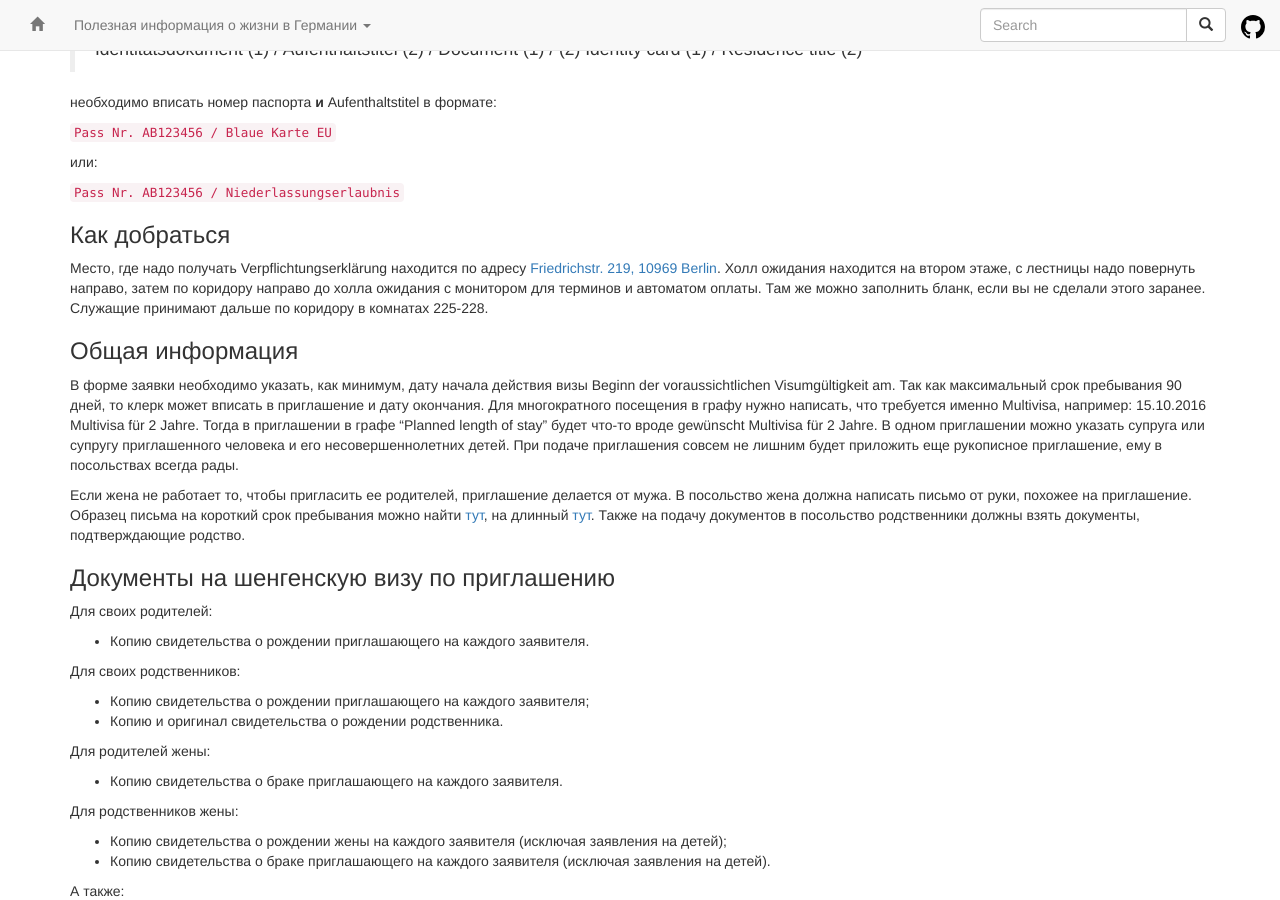
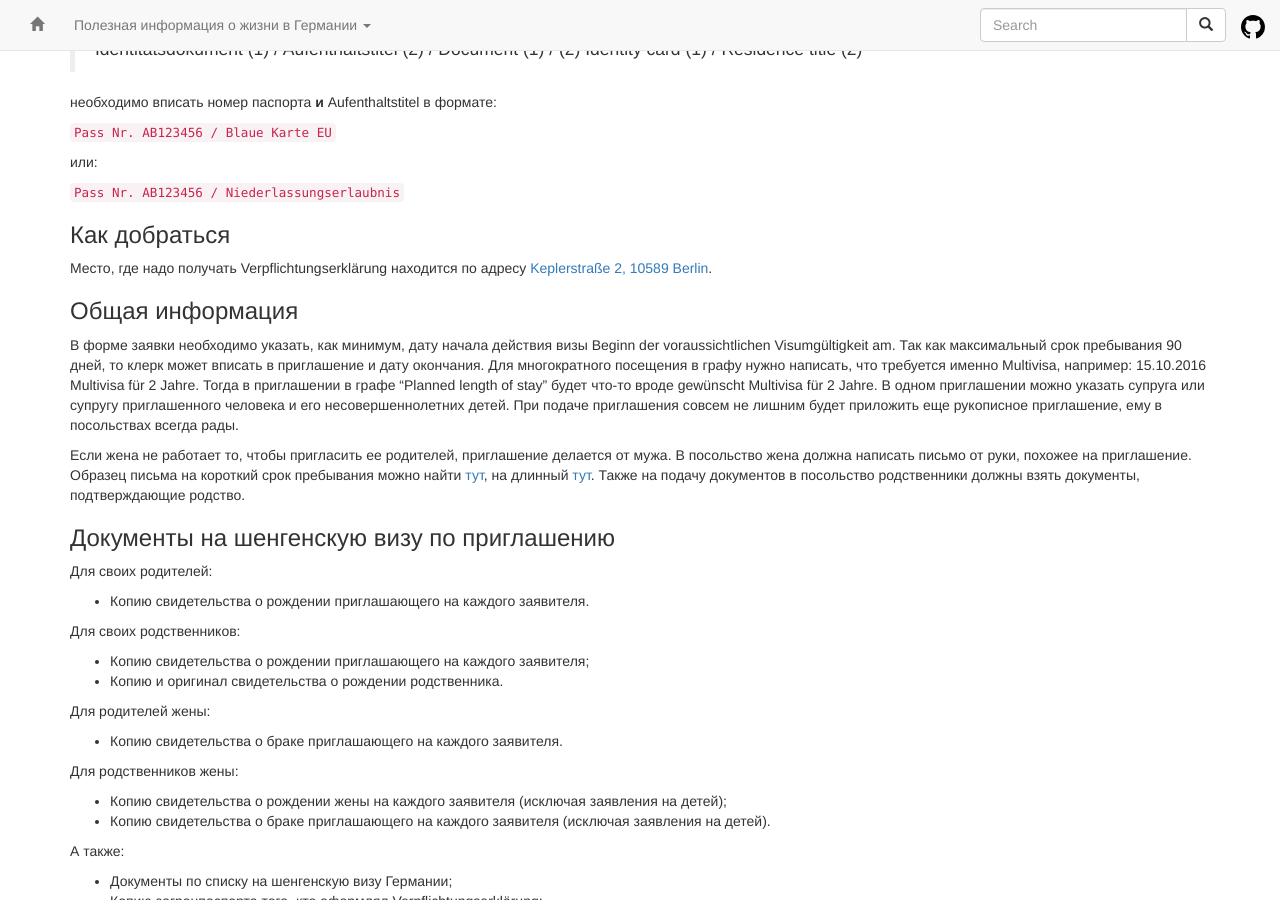
Before and after one commit to ru-de/faq, a Jekyll site: the page built from pages/Приглашение.md, in a window 1280 px wide and 900 px high, scrolled down 1242 px. Built offline with Jekyll 4.4.1, drawn with Linux system fonts in a browser that asks for light colours; nearby versions of some CDN libraries.

Commit message:
sync github pages

```diff
--- a/pages/Приглашение.md
+++ b/pages/Приглашение.md
@@ -64,7 +64,7 @@ layout: default
 
 ### Как добраться
 
-Место, где надо получать Verpflichtungserklärung находится по адресу [Friedrichstr. 219, 10969 Berlin](https://goo.gl/maps/rvUhjXvvmGT2). Холл ожидания находится на втором этаже, с лестницы надо повернуть направо, затем по коридору направо до холла ожидания с монитором для терминов и автоматом оплаты. Там же можно заполнить бланк, если вы не сделали этого заранее. Служащие принимают дальше по коридору в комнатах 225-228.
+Место, где надо получать Verpflichtungserklärung находится по адресу [Keplerstraße 2, 10589 Berlin](https://goo.gl/maps/a4QvzS21Pefz8whz5).
 
 ### Общая информация
 
```
